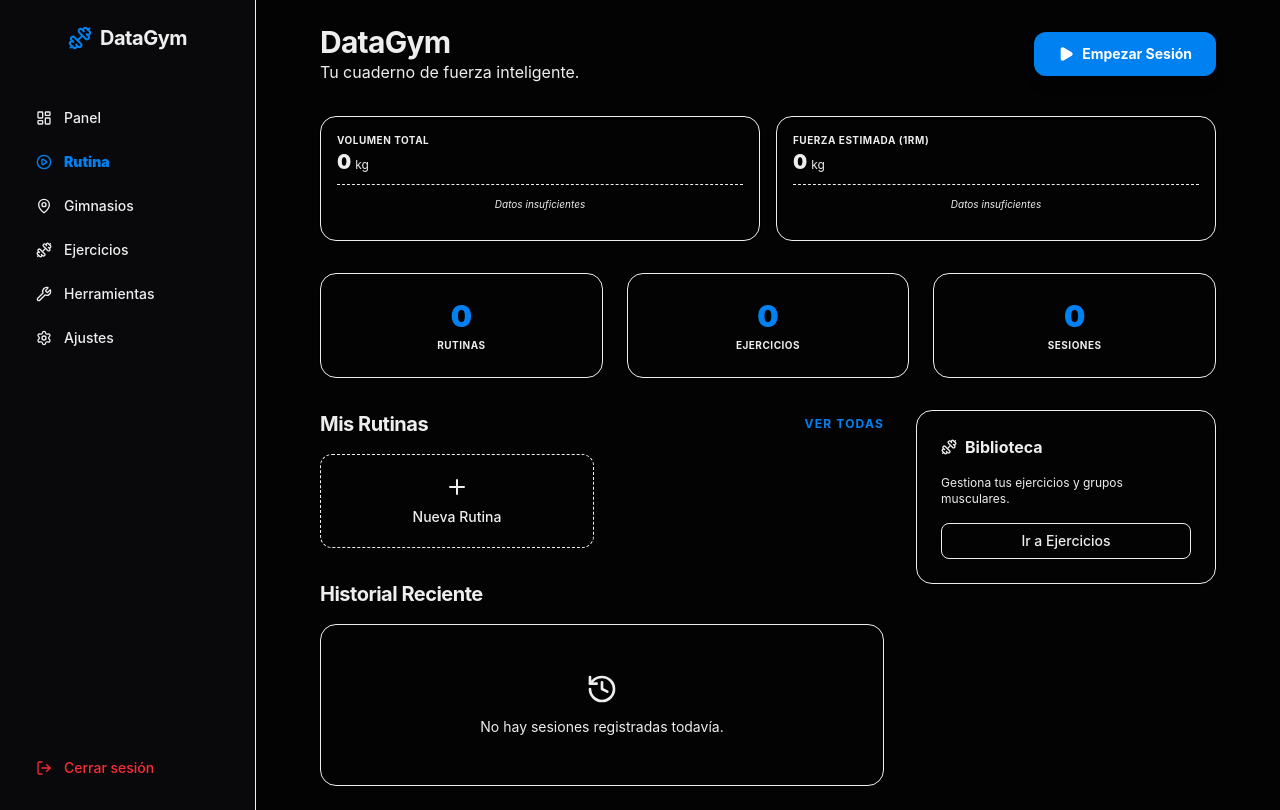
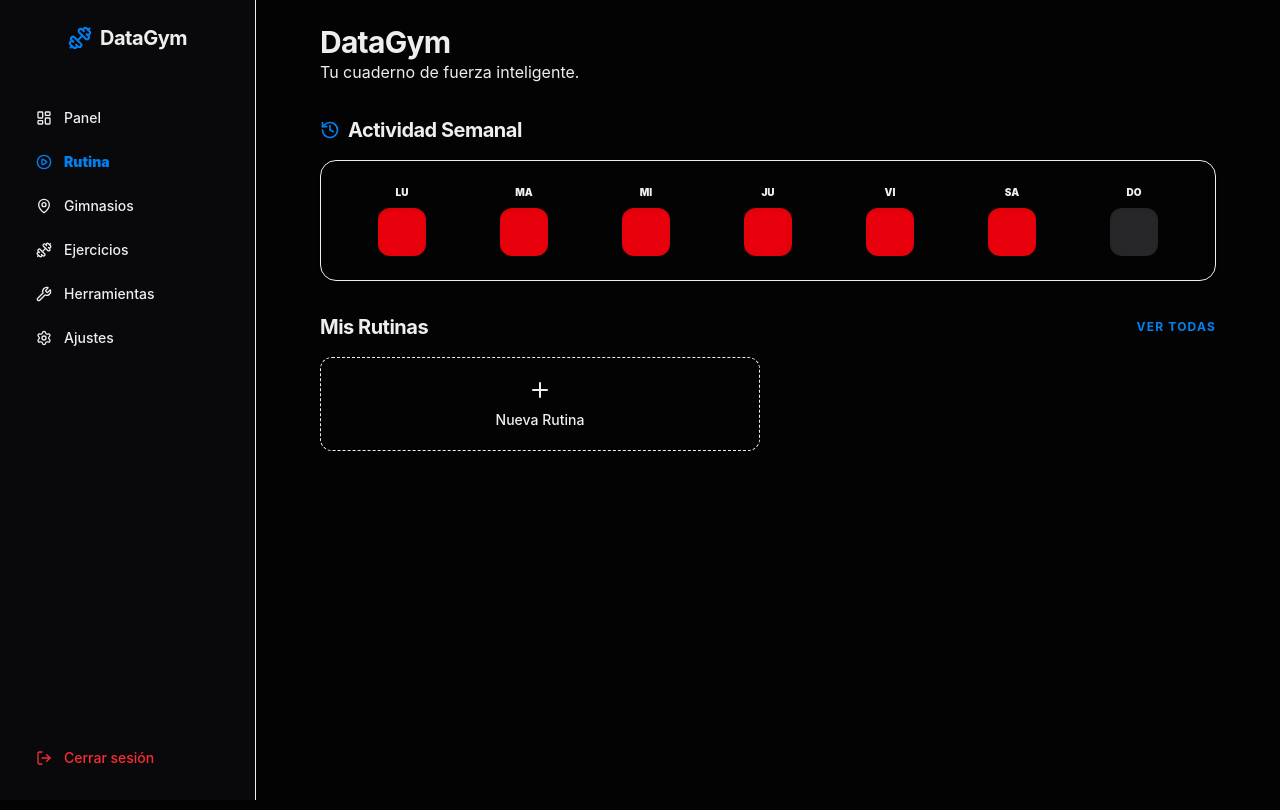
Before and after one commit to srbitgithub/datagymroutines, a Next.js app: page /dashboard in a window 1280 px wide. Built offline with nearby package versions, Linux system fonts and the light colour scheme.

Commit message:
Deep changes in Panel Principal

```diff
--- a/src/app/dashboard/page.tsx
+++ b/src/app/dashboard/page.tsx
@@ -1,28 +1,50 @@
 export const dynamic = "force-dynamic";
 
-import { getExercisesAction, getRoutinesAction, getProgressionDataAction } from "@/app/_actions/training";
-import { ListChecks, Plus, Play, History, Dumbbell, AlertTriangle } from "lucide-react";
+import { getRoutinesAction, getProgressionDataAction } from "@/app/_actions/training";
+import { ListChecks, Plus, History, Check } from "lucide-react";
 import Link from "next/link";
-import { MiniChart } from "@/modules/training/infrastructure/components/MiniChart";
-import { SupabaseAuthRepository } from "@/modules/auth/infrastructure/adapters/SupabaseAuthRepository";
 
 export default async function DashboardPage({ searchParams }: { searchParams: Promise<{ error?: string }> }) {
     const { error } = await searchParams;
     const routines = await getRoutinesAction();
-    const exercises = await getExercisesAction();
     const progression = await getProgressionDataAction();
-    const authRepository = new SupabaseAuthRepository();
-    const authUser = await authRepository.getSession();
 
-    const volumeData = progression.map(p => ({ date: p.date, value: p.volume }));
-    const strengthData = progression.map(p => ({ date: p.date, value: p.max1RM }));
+    // Weekly Tracker Logic
+    const now = new Date();
+    // Get Monday of current week
+    const currentDay = now.getDay(); // 0 (Sun) to 6 (Sat)
+    const diffToMonday = currentDay === 0 ? 6 : currentDay - 1;
+    const monday = new Date(now);
+    monday.setDate(now.getDate() - diffToMonday);
+    monday.setHours(0, 0, 0, 0);
+
+    const dayAbbreviations = ['LU', 'MA', 'MI', 'JU', 'VI', 'SA', 'DO'];
+    const trainingDates = new Set(progression.map(p => p.date));
+
+    const weekProgress = dayAbbreviations.map((label, index) => {
+        const dayDate = new Date(monday);
+        dayDate.setDate(monday.getDate() + index);
+        const dateStr = dayDate.toISOString().split('T')[0];
+        const isTrained = trainingDates.has(dateStr);
+        const isPast = index < diffToMonday;
+        const isToday = index === diffToMonday;
+
+        let statusColor = "bg-zinc-800 text-zinc-500"; // Default (Future or Today Haven't Trained)
+        if (isTrained) {
+            statusColor = "bg-green-600 text-white";
+        } else if (isPast) {
+            statusColor = "bg-red-600 text-white";
+        }
+
+        return { label, statusColor, isTrained };
+    });
 
     return (
         <div className="max-w-4xl mx-auto space-y-8">
             {error && (
                 <div className="rounded-xl border-l-4 border-red-500 bg-red-50 p-4 shadow-sm">
                     <div className="flex items-center gap-3">
-                        <AlertTriangle className="h-5 w-5 text-red-600" />
+                        <div className="h-5 w-5 text-red-600" />
                         <div>
                             <h3 className="font-bold text-red-900">No se pudo iniciar la sesión</h3>
                             <p className="text-sm text-red-700">{decodeURIComponent(error)}</p>
@@ -36,49 +58,31 @@ export default async function DashboardPage({ searchParams }: { searchParams: Pr
                     <h1 className="text-3xl font-bold tracking-tight">DataGym</h1>
                     <p className="text-muted-foreground">Tu cuaderno de fuerza inteligente.</p>
                 </div>
-                <div className="flex items-center gap-2">
-                    <Link
-                        href="/dashboard/session"
-                        className="flex-1 md:flex-none inline-flex h-11 items-center justify-center rounded-xl bg-brand-primary px-6 text-sm font-bold text-white shadow-lg transition-all hover:bg-brand-primary/90 active:scale-95"
-                    >
-                        <Play className="mr-2 h-4 w-4 fill-current" />
-                        Empezar Sesión
-                    </Link>
-                </div>
             </header>
 
-            <div className="grid gap-4 md:grid-cols-2">
-                <MiniChart
-                    data={volumeData}
-                    label="Volumen Total"
-                    color="#3b82f6"
-                />
-                <MiniChart
-                    data={strengthData}
-                    label="Fuerza Estimada (1RM)"
-                    color="#ef4444"
-                />
-            </div>
+            <div className="grid gap-8">
+                <div className="space-y-8">
+                    {/* Weekly Tracker */}
+                    <section className="space-y-4">
+                        <h2 className="text-xl font-bold tracking-tight flex items-center gap-2">
+                            <History className="h-5 w-5 text-brand-primary" />
+                            Actividad Semanal
+                        </h2>
+                        <div className="bg-card border rounded-2xl p-6 shadow-sm">
+                            <div className="flex justify-between items-center gap-2">
+                                {weekProgress.map((day, i) => (
+                                    <div key={i} className="flex flex-col items-center gap-2 flex-1">
+                                        <span className="text-[10px] font-black text-muted-foreground uppercase">{day.label}</span>
+                                        <div className={`w-full aspect-square max-w-[48px] rounded-xl flex items-center justify-center transition-all shadow-inner ${day.statusColor}`}>
+                                            {day.isTrained && <Check className="h-5 w-5" />}
+                                        </div>
+                                    </div>
+                                ))}
+                            </div>
+                        </div>
+                    </section>
 
-            <div className="grid gap-6 md:grid-cols-3">
-                {/* Quick Stats Placeholder */}
-                <div className="rounded-2xl border bg-card p-6 shadow-sm flex flex-col items-center justify-center text-center">
-                    <span className="text-3xl font-black text-brand-primary mb-1">{routines.length}</span>
-                    <span className="text-[10px] font-bold uppercase tracking-wider text-muted-foreground">Rutinas</span>
-                </div>
-                <div className="rounded-2xl border bg-card p-6 shadow-sm flex flex-col items-center justify-center text-center">
-                    <span className="text-3xl font-black text-brand-primary mb-1">{exercises.length}</span>
-                    <span className="text-[10px] font-bold uppercase tracking-wider text-muted-foreground">Ejercicios</span>
-                </div>
-                <div className="rounded-2xl border bg-card p-6 shadow-sm flex flex-col items-center justify-center text-center">
-                    <span className="text-3xl font-black text-brand-primary mb-1">0</span>
-                    <span className="text-[10px] font-bold uppercase tracking-wider text-muted-foreground">Sesiones</span>
-                </div>
-            </div>
-
-            <div className="grid gap-8 md:grid-cols-[1fr_300px]">
-                <div className="space-y-8">
-                    {/* Active / Recent Routines */}
+                    {/* Mis Rutinas */}
                     <section className="space-y-4">
                         <div className="flex items-center justify-between">
                             <h2 className="text-xl font-bold tracking-tight">Mis Rutinas</h2>
@@ -112,37 +116,7 @@ export default async function DashboardPage({ searchParams }: { searchParams: Pr
                             </Link>
                         </div>
                     </section>
-
-                    {/* History Placeholder */}
-                    <section className="space-y-4">
-                        <h2 className="text-xl font-bold tracking-tight">Historial Reciente</h2>
-                        <div className="flex flex-col items-center justify-center rounded-2xl border bg-accent/5 p-12 text-center">
-                            <History className="h-8 w-8 text-muted-foreground/20 mb-3" />
-                            <p className="text-sm text-muted-foreground">No hay sesiones registradas todavía.</p>
-                        </div>
-                    </section>
                 </div>
-
-                <aside className="space-y-8">
-                    {/* Exercises card */}
-                    <section className="rounded-2xl border bg-card p-6 shadow-sm space-y-4">
-                        <div className="flex items-center justify-between">
-                            <h3 className="font-bold flex items-center gap-2">
-                                <Dumbbell className="h-4 w-4" />
-                                Biblioteca
-                            </h3>
-                        </div>
-                        <p className="text-xs text-muted-foreground">
-                            Gestiona tus ejercicios y grupos musculares.
-                        </p>
-                        <Link
-                            href="/dashboard/exercises"
-                            className="inline-flex w-full h-9 items-center justify-center rounded-lg border text-sm font-medium hover:bg-accent transition-colors"
-                        >
-                            Ir a Ejercicios
-                        </Link>
-                    </section>
-                </aside>
             </div>
         </div>
     );
```
